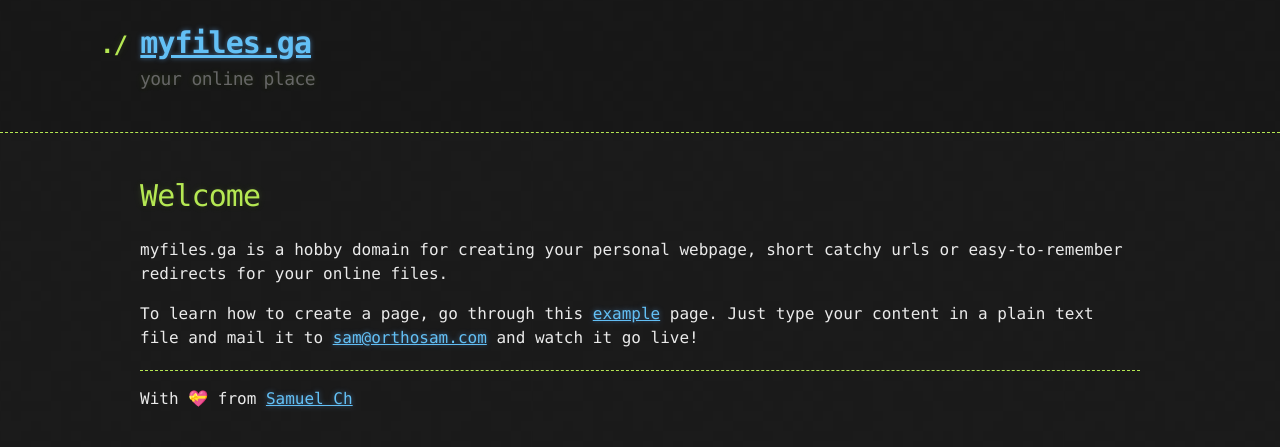
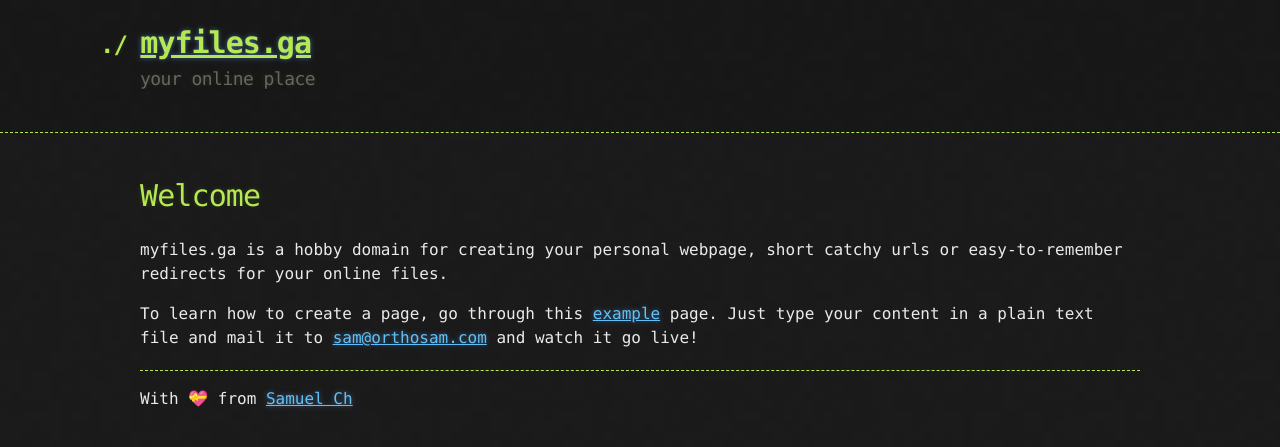
Before and after one commit to Dr-Anonymous/myfiles, a Jekyll site: the page built from index.md, in a window 1280 px wide. Shown: the top 447 px of the page. Built offline with Jekyll 4.4.1, drawn with Linux system fonts in a browser that asks for light colours; emoji names are drawn with the system emoji font; our own code applies the rules of GitHub Pages for plain Markdown files.

Commit message:
Update default.html

```diff
--- a/_layouts/default.html
+++ b/_layouts/default.html
@@ -13,7 +13,7 @@
 
     <header>
       <div class="container">
-        <h1><a href="/">{{ site.title | default: site.github.repository_name }}</a></h1>
+        <h1><a href="/" style="color:#b5e853;">{{ site.title | default: site.github.repository_name }}</a></h1>
         <h2>{{ site.description | default: site.github.project_tagline }}</h2>
 
         <section id="downloads">
```
